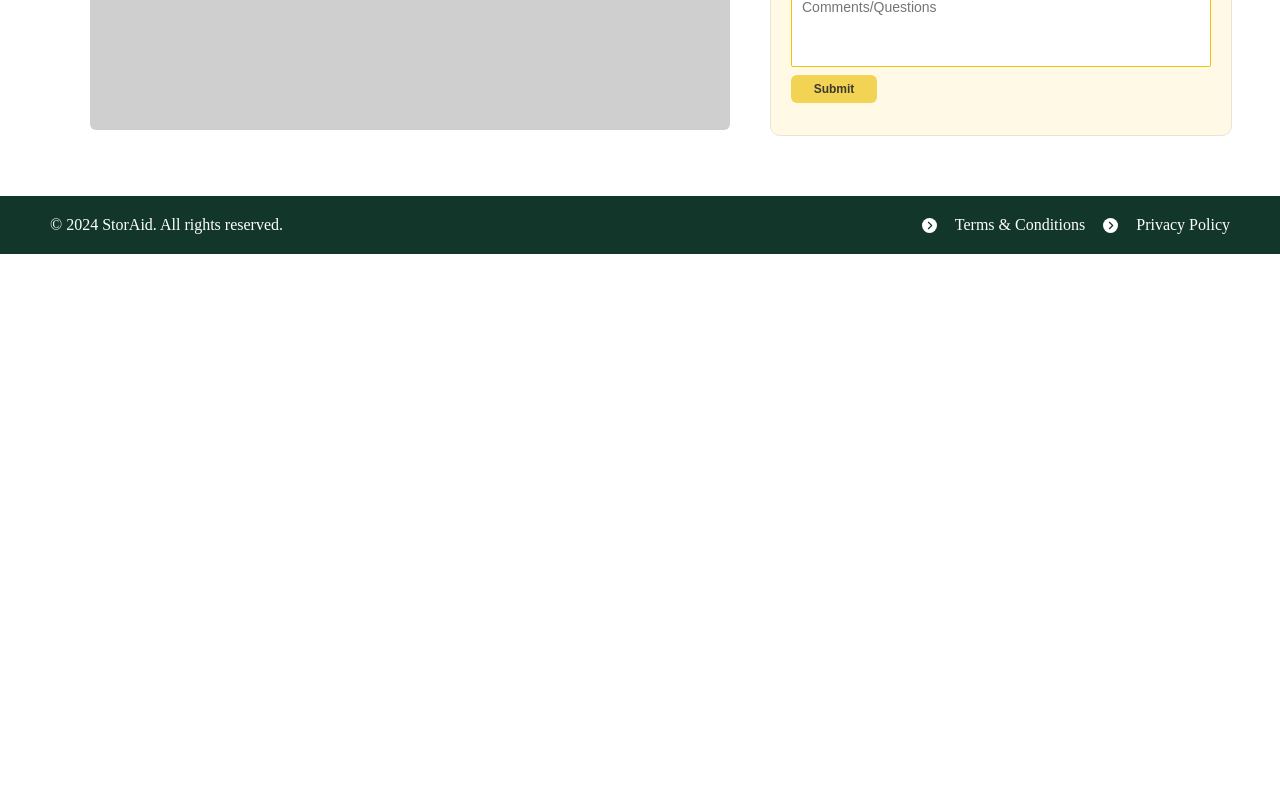
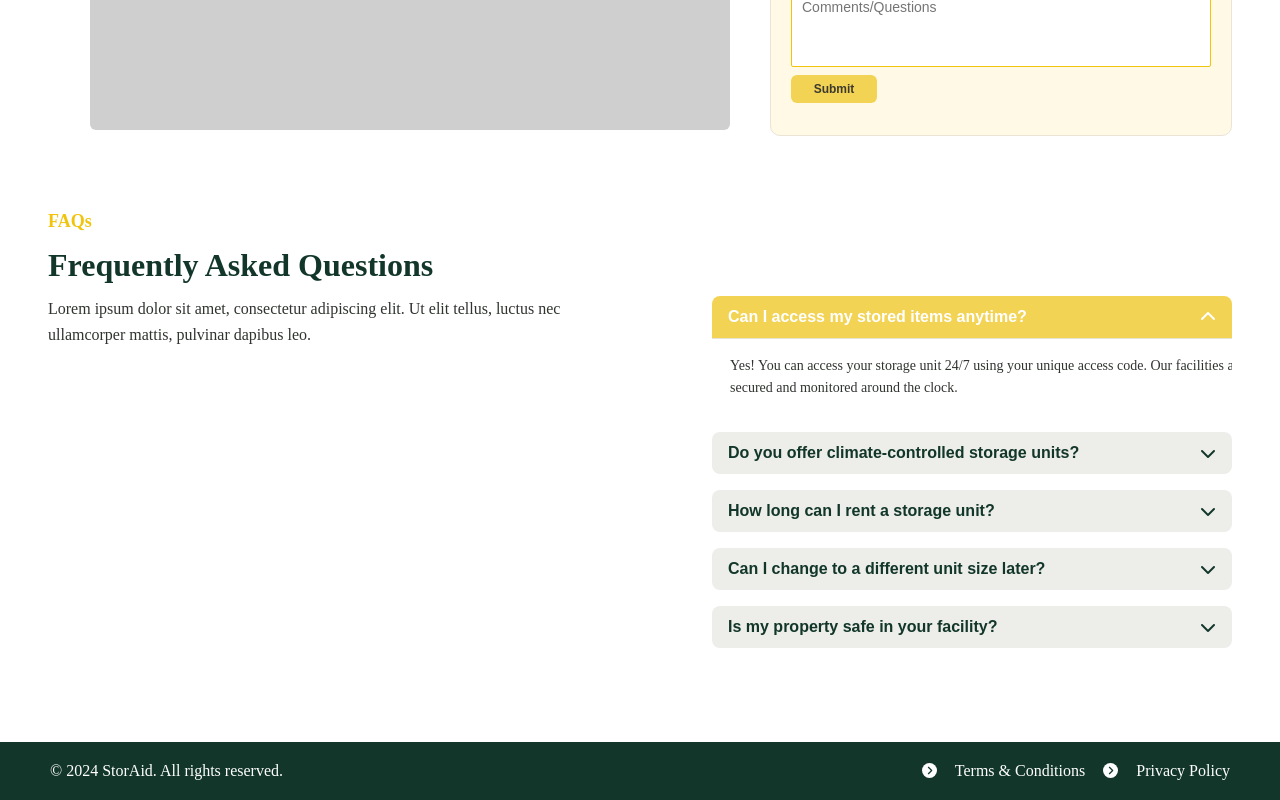
Before and after one commit to JuliaFaraj/react-website, a React (Vite) app: page /contact in a window 1280 px wide. Shown: the part 737-1537 px from the top of the page. Before the commit the page ends 991 px from the top, so only its background shows below. Built offline with nearby package versions, Linux system fonts and the light colour scheme.

Commit message:
feat(faq): ny accordion med klicklogik (useState), flera öppna, ikonrotation och gul öppet-state; layout med vänster text + smalare högerkolumn, centrerad i containern

```diff
--- a/index.html
+++ b/index.html
@@ -3,6 +3,7 @@
   <head>
     <meta charset="UTF-8" />
     <meta name="viewport" content="width=device-width, initial-scale=1.0" />
+    <link rel="stylesheet" href="https://cdnjs.cloudflare.com/ajax/libs/font-awesome/6.5.0/css/all.min.css" />
 
 
     <title>StorAid</title>
--- /dev/null
+++ b/src/Components/Accordion.jsx
@@ -0,0 +1,122 @@
+// Accordion delen försöktes skapas med hjälp av tidigare projekt samt med saker som is open och toggle funktioner. Efter många ommoment tog jag hjälp från AI för att anpass efter js och React. AI hjälpte mig att skapa en fungerande Accordion komponent som jag sedan kunde stänga och öppna frågor i.
+// useState är en s.k. “hook” i React. Den används för att spara och ändra data som påverkar vad som syns i gränssnittet.
+// När state ändras, kör React om komponenten automatiskt och uppdaterar innehållet på skärmen.
+import { useState } from "react";
+
+
+// Detta är själva komponenten. En komponent i React är som en “funktion” som returnerar HTML (JSX) att visa på sidan.
+const Accordion = () => {
+
+  // Här skapar vi en lista med frågor och svar.
+  // Vi använder en array med objekt eftersom varje fråga (q) har ett eget svar (a).
+  // Du kan lägga till fler frågor genom att lägga till fler objekt med samma struktur.
+  const items = [
+    {
+      q: "Can I access my stored items anytime?",
+      a: "Yes! You can access your storage unit 24/7 using your unique access code. Our facilities are secured and monitored around the clock."
+    },
+    {
+      q: "Do you offer climate-controlled storage units?",
+      a: "Yes, we offer climate-controlled units to protect sensitive items such as electronics, artwork, or important documents from humidity and temperature changes."
+    },
+    {
+      q: "How long can I rent a storage unit?",
+      a: "You can rent a unit for as long as you need — whether it’s one week or several years. We offer both short- and long-term rental options."
+    },
+    {
+      q: "Can I change to a different unit size later?",
+      a: "Absolutely. If you need more or less space, you can easily switch to another available unit at any time, based on availability."
+    },
+    {
+      q: "Is my property safe in your facility?",
+      a: "Yes, all our facilities are equipped with 24-hour video surveillance, secure access systems, and regular security patrols to ensure your belongings are safe."
+    },
+  ];
+
+  // Här skapas ett “state” för att hålla reda på vilka frågor som är öppna.
+  // useState(new Set([0])) betyder:
+  // - Startar med en ny “Set” (ungefär som en lista, men den kan bara innehålla unika värden).
+  // -Använder Set istället för vanlig array, för att enkelt kunna lägga till/ta bort öppna frågor utan att skapa dubbletter.
+  const [open, setOpen] = useState(new Set([0]));
+
+  // Den här funktionen körs varje gång användaren klickar på en fråga.
+  // “i” är indexet för den fråga som klickats på.
+  // Skapar en kopia av nuvarande öppna frågor (prev = tidigare state).
+  // Om frågan redan är öppen → ta bort den från Set (stäng den).
+  // Om frågan inte är öppen → lägg till den i Set (öppna den).
+  // Sedan returnerar vi “next”, och React uppdaterar gränssnittet.
+  const toggle = (i) => {
+    setOpen((prev) => {
+      const next = new Set(prev);
+      if (next.has(i)) next.delete(i);
+      else next.add(i);
+      return next;
+    });
+  };
+
+
+  // Här börjar själva strukturen (JSX) som ska visas på sidan.
+  // JSX ser ut som HTML, men kan innehålla JavaScript (inom { }).
+  return (
+    <div className="FAQ-section">
+      <div className="Container">
+
+        {/* Accordion-content används som grid i CSS (vänster = rubriker, höger = frågor) */}
+        <div className="Accordion-content">
+
+          {/* Vänsterkolumn – rubrik och introduktionstext */}
+          <h2 className="Accordion-title">FAQs</h2>
+          <p className="Accordion-subtitle">Frequently Asked Questions</p>
+          <p className="Accordion-intro">
+            Lorem ipsum dolor sit amet, consectetur adipiscing elit. Ut elit tellus, luctus nec ullamcorper mattis, pulvinar dapibus leo.
+          </p>
+
+          {/* Här går vi igenom listan med frågor (items) med .map() */}
+          {/* .map() betyder: “för varje fråga, skapa ett nytt element på sidan” */}
+          {items.map((it, i) => {
+            // isOpen är true om frågan finns i vår “open”-Set (dvs om den är öppen)
+            const isOpen = open.has(i);
+
+            // Vi returnerar JSX för en enda fråga
+            return (
+              // Varje fråga (Accordion-item) får en “key” för att React ska kunna hålla reda på dem.
+              // Om frågan är öppen, lägg till klassen “is-open” → CSS visar svaret + gul bakgrund.
+              <div key={i} className={`Accordion-item${isOpen ? " is-open" : ""}`}>
+
+                {/* Knappen användaren klickar på */}
+                <button
+                  className="Accordion-question"
+                  // aria-expanded är ett “tillgänglighetsattribut” (hjälper skärmläsare förstå om sektionen är öppen)
+                  aria-expanded={isOpen}
+                  // aria-controls kopplar knappen till det element som visar svaret
+                  aria-controls={`acc-answer-${i}`}
+                  // onClick kör toggle-funktionen när man klickar
+                  onClick={() => toggle(i)}
+                >
+                  {/* Texten på frågan */}
+                  {it.q}
+
+                  {/* Font Awesome-ikon (pil nedåt) */}
+                  {/* I React används className istället för class */}
+                  {/* Vi lägger även till en extra klass acc-icon--open om frågan är öppen (roterar pilen) */}
+                  <i
+                    className={`fa-solid fa-chevron-down acc-icon${isOpen ? " acc-icon--open" : ""}`}
+                    aria-hidden="true" // döljer ikonen för skärmläsare, eftersom den inte tillför mening
+                  ></i>
+                </button>
+
+                {/* Detta är själva svaret – syns bara om parent har klassen “is-open” */}
+                <div id={`acc-answer-${i}`} className="Accordion-answer">
+                  <p>{it.a}</p>
+                </div>
+              </div>
+            );
+          })}
+        </div>
+      </div>
+    </div>
+  );
+};
+
+// Exporten behövs för att du ska kunna importera komponenten i din Contact-sida eller liknande.
+export default Accordion;
--- a/src/Pages/Contact.jsx
+++ b/src/Pages/Contact.jsx
@@ -2,6 +2,7 @@
 import React from 'react'
 import ContactUsHero from '../Components/ContactUs.jsx'
 import GetInTech from '../Components/GetInTech.jsx'
+import Accordion from '../Components/Accordion.jsx'
 
 
 const Contact = () => {
@@ -9,6 +10,7 @@ const Contact = () => {
     <>
         <ContactUsHero />
           <GetInTech />
+          <Accordion />
         </>
   )
 }
--- a/src/index.css
+++ b/src/index.css
@@ -1126,3 +1126,127 @@ padding: 48px 0;
   color: #3C3A2E;
   cursor: pointer;
 }
+
+
+
+
+
+
+
+
+
+
+
+
+
+
+
+
+
+/* Centrera tvåkolumnsblocket och ge fasta bredder så högern inte hamnar vid kanten */
+.FAQ-section .Accordion-content {
+  display: grid;
+  grid-template-columns: 600px 520px; /* vänster / höger — justera 600/520 efter smak */
+  column-gap: 64px;
+  align-items: start;
+  justify-content: center;           /* centrerar hela tvåkolumnsblocket i containern */
+}
+
+/* Se till att varje kort staplar rubrik + svar under varandra */
+.FAQ-section .Accordion-item {
+  grid-column: 2 / 3;
+  justify-self: stretch;
+  width: 100%;
+  display: block;                    /* tvinga block-layouter (ingen grid/flex här) */
+}
+
+/* Svar ska alltid bli en blockrad under knappen när öppet */
+.FAQ-section .Accordion-answer {
+  display: none;                     /* stängt läge */
+  width: 100%;
+  float: none;                       /* säkerställ att inget flyter */
+}
+.FAQ-section .Accordion-item.is-open .Accordion-answer { display: block; }
+
+.FAQ-section .Accordion-item + .Accordion-item {
+  margin-top: 2px;
+ }
+
+/* Lås vänsterkolumnens element i kolumn 1 (så inte intro smiter höger) */
+.FAQ-section .Accordion-title,
+.FAQ-section .Accordion-subtitle,
+.FAQ-section .Accordion-intro { grid-column: 1 / 2; }
+
+.Accordion-title {
+  font-size: 18px;
+  font-weight: 600;
+  color: #F1C30C;
+}
+.Accordion-subtitle {
+  font-size: 32px;
+  font-weight: 800;
+  margin: 0 0 12px;
+  color: #12372A;
+}
+
+
+.FAQ-section .Accordion-item {
+  grid-column: 2;
+  width: 100%;
+  margin: 0 0 14px;
+  border-radius: 8px;
+  overflow: hidden;
+  background: #ffffff;
+;
+}
+.FAQ-section {
+  margin-bottom: 80px;
+}
+
+.FAQ-section .Accordion-question {
+  display: flex;
+  align-items: center;
+  justify-content: space-between;
+  gap: 12px;
+  width: 100%;
+  padding: 12px 16px;
+  border: 0;
+  text-align: left;
+  cursor: pointer;
+  font-size: 16px;
+  font-weight: 600;
+  color: #12372A;
+  background: #EDEDE9;
+}
+.FAQ-section .Accordion-question:hover {
+  background: #E6E5E0;
+ }
+
+.FAQ-section .acc-icon { transition: transform .2s ease, color .15s ease; color: #12372A; }
+
+.FAQ-section .Accordion-item.is-open .Accordion-question {
+  background: #F3D354;                         /* gul från din design */
+  color: #ffffff;                              /* vit text */
+}
+.FAQ-section .Accordion-item.is-open .acc-icon { color: #ffffff; transform: rotate(180deg); }
+
+.FAQ-section .Accordion-answer {
+  display: none;
+  padding: 16px 18px;
+  border-top: 1px solid #E6E3D6;
+  font-size: 14px;
+  line-height: 1.6;
+  color: #2F342E;
+  background: #ffffff;
+}
+.FAQ-section .Accordion-item.is-open .Accordion-answer { display: block; }
+.FAQ-section .Accordion-answer p { margin: 0; }
+
+.FAQ-section .Accordion-intro {
+  grid-column: 1;          /* <— förankra i vänster kolumn */
+  margin: 0 0 16px;        /* tajt avstånd nedåt */
+  font-size: 16px;
+  line-height: 1.6;
+  color: #2F342E;          /* samma textfärg som övrigt bröd */
+  max-width: 520px;        /* valfritt: håll radlängden behaglig */
+}
```
Also changed, not shown: src/UI/Accordion.jsx (deleted, +0 -11 lines).
